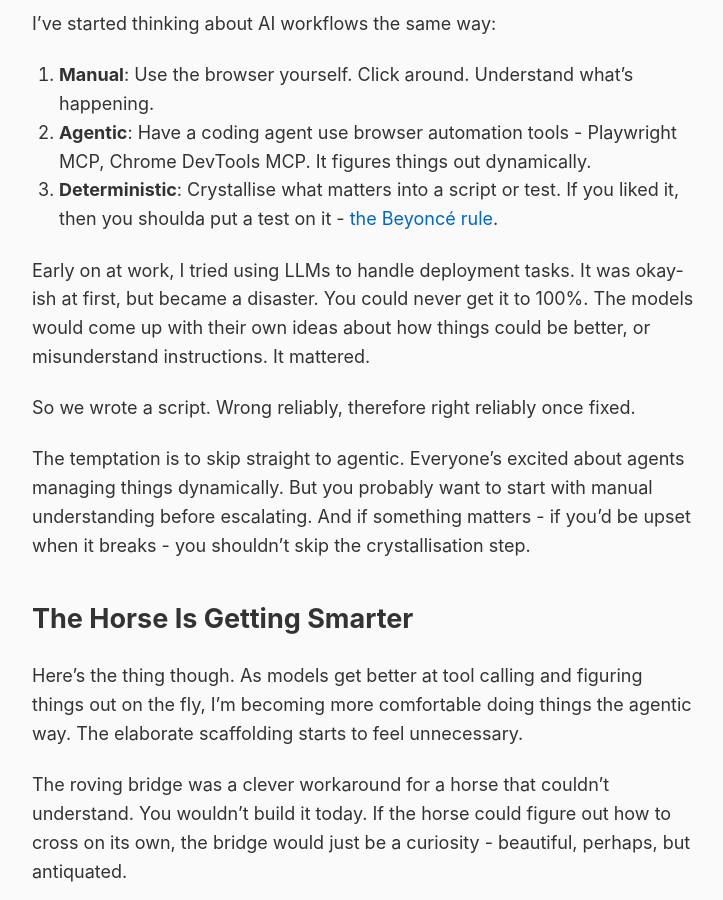
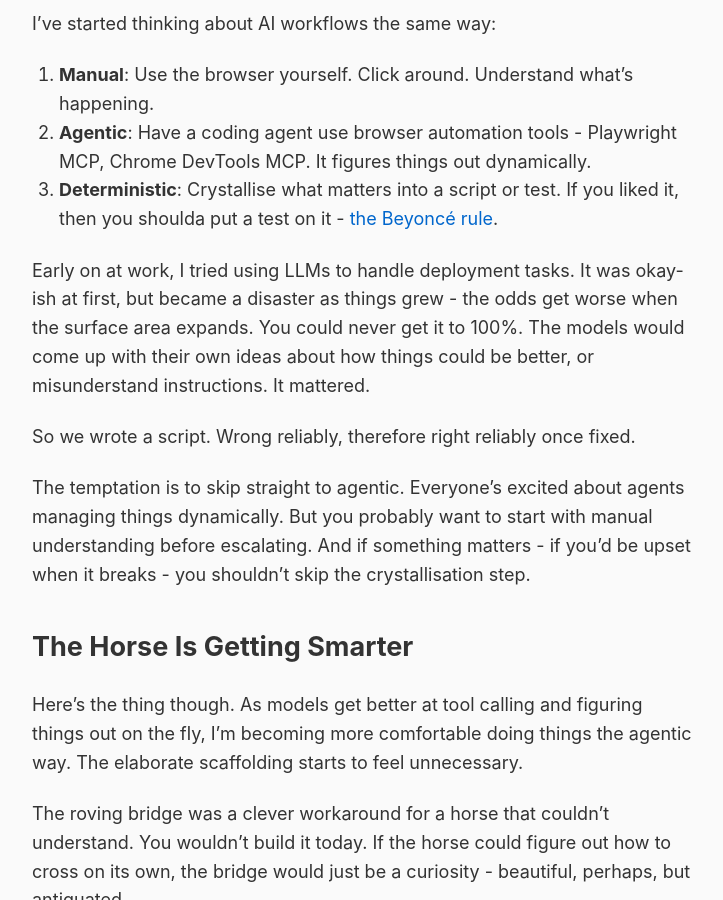
Before and after one commit to rob137/rob137.github.io, a Jekyll site: the page built from _posts/2026-01-09-roving-bridges.md, in a window 1280 px wide and 900 px high, scrolled down 3136 px. Shown: the whole window, without its empty margins (275-998 px from the left). Built offline with Jekyll 4.4.1, drawn with Linux system fonts in a browser that asks for light colours.

Commit message:
Clarify: disaster grew with surface area

```diff
--- a/_posts/2026-01-09-roving-bridges.md
+++ b/_posts/2026-01-09-roving-bridges.md
@@ -55,7 +55,7 @@ I've started thinking about AI workflows the same way:
 2. **Agentic**: Have a coding agent use browser automation tools - Playwright MCP, Chrome DevTools MCP. It figures things out dynamically.
 3. **Deterministic**: Crystallise what matters into a script or test. If you liked it, then you shoulda put a test on it - [the Beyoncé rule](https://landing.google.com/sre/sre-book/chapters/testing-reliability/).
 
-Early on at work, I tried using LLMs to handle deployment tasks. It was okay-ish at first, but became a disaster. You could never get it to 100%. The models would come up with their own ideas about how things could be better, or misunderstand instructions. It mattered.
+Early on at work, I tried using LLMs to handle deployment tasks. It was okay-ish at first, but became a disaster as things grew - the odds get worse when the surface area expands. You could never get it to 100%. The models would come up with their own ideas about how things could be better, or misunderstand instructions. It mattered.
 
 So we wrote a script. Wrong reliably, therefore right reliably once fixed.
 
```
